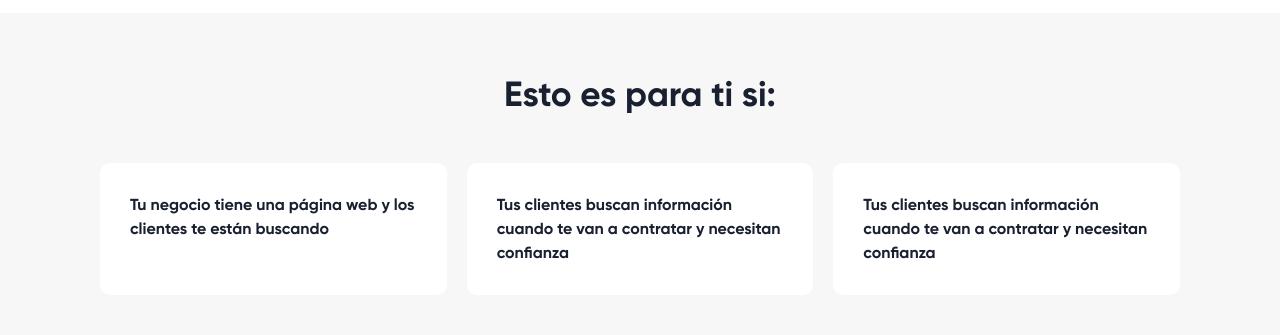
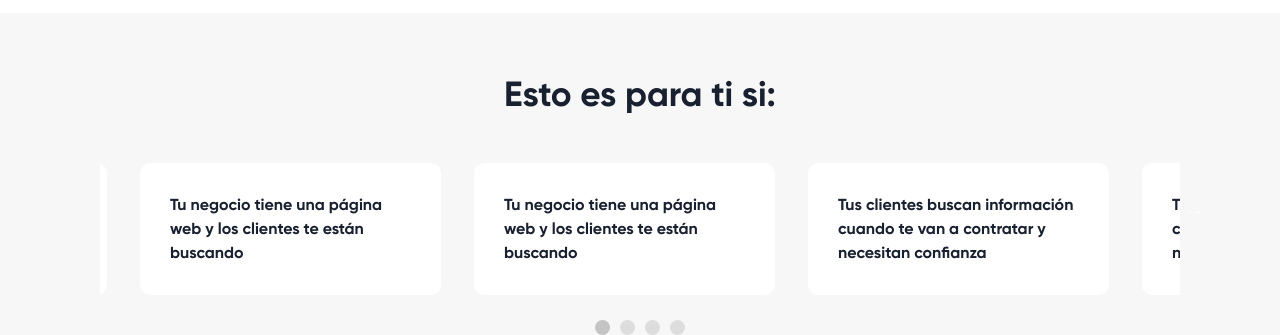
Before and after one commit to Gladibeth/Setroi-w, a plain HTML site: page index.html in a window 1280 px wide. Shown: the part 870-1205 px from the top of the page. Drawn offline with Linux system fonts and the light colour scheme; a web font is replaced by a local one.

Commit message:
Add slider section cta

```diff
--- a/assets/js/main.js
+++ b/assets/js/main.js
@@ -6,3 +6,42 @@ $('.main-video').hover(function toggleControls() {
       this.setAttribute("controls", "controls")
   }
 })
+
+
+$('.cta-slider-js').slick({
+  dots: true,
+  infinite: true,
+  speed: 300,
+  slidesToShow: 3,
+  centerMode: true,
+  centerPadding: '40px',
+  responsive: [
+    {
+      breakpoint: 1024,
+      settings: {
+        arrows: false,
+        centerMode: true,
+        centerPadding: '30px',
+        slidesToShow: 2
+      }
+    },
+    {
+      breakpoint: 768,
+      settings: {
+        arrows: false,
+        centerMode: true,
+        centerPadding: '20px',
+        slidesToShow: 2
+      }
+    },
+    {
+      breakpoint: 480,
+      settings: {
+        arrows: false,
+        centerMode: true,
+        centerPadding: '30px',
+        slidesToShow: 1
+      }
+    }
+  ]
+});
--- a/assets/scss/_page.scss
+++ b/assets/scss/_page.scss
@@ -126,7 +126,7 @@
   }
 
   @include respond-to(sm){
-    grid-template-columns: 100%;
+    grid-template-columns: repeat(2,1fr);
     margin-top: 30px;
   }
   @include respond-to(md){
@@ -164,7 +164,7 @@
         width: 280px;
       }
       @include respond-to(sm){
-        width: 280px;
+        width: 260px;
       }
       @include respond-to(md){
         width: 310px;
@@ -177,6 +177,7 @@
 .main-cta{
   .custom-card {
     padding: 30px;
+    width: 90%;
 
     p{
       margin-bottom: 0;
@@ -184,6 +185,30 @@
     }
   }
 }
+.cta-slider{
+
+  .slick-dots{
+    bottom: -40px;
+    li{
+      opacity: 0.5;
+      @include size(15px,15px);
+
+      &.slick-active{
+        opacity: 1;
+      }
+      button{
+        @include size(15px,15px);
+        background-color: $gray;
+        border-radius: 50%;
+        &:before{
+          @include size(15px,15px);
+          content: '';
+        }
+      }
+    }
+  }
+}
+
 
 .main-benefits{
   .custom-card {
--- a/assets/scss/_variables.scss
+++ b/assets/scss/_variables.scss
@@ -21,6 +21,7 @@ $extrabold: 900;
 $primary: #1BDB74;
 $secondary: #192030;
 $lightgray: #f7f7f7;
+$gray: #C4C4C4;
 $white: #fff;
 $black: #000;
 $shadowColor: #dee2e6;
--- a/index.html
+++ b/index.html
@@ -133,16 +133,28 @@
       <h2 class="main-title text-center">
         Esto es para ti si:
       </h1>
-      <div class="main-grid grid-3 section-spacing-top">
+      <div class="section-spacing-top cta-slider cta-slider-js">
+        <div class="cta-slider-item">
           <div class="custom-card">
             <p>Tu negocio tiene una página web y los clientes te están buscando</p>
           </div>
+        </div>
+        <div class="cta-slider-item">
           <div class="custom-card">
             <p>Tus clientes buscan información cuando te van a contratar y necesitan confianza</p>
           </div>
+        </div>
+        <div class="cta-slider-item">
           <div class="custom-card">
             <p>Tus clientes buscan información cuando te van a contratar y necesitan confianza</p>
           </div>
+        </div>
+        <div class="cta-slider-item">
+          <div class="custom-card">
+            <p>Tu negocio tiene una página web y los clientes te están buscando</p>
+          </div>
+        </div>
+
       </div>
 
       <div class="main-buttons d-flex justify-content-center flex-column flex-sm-row section-spacing-top">
```
Also changed, not shown: assets/css/main.css, 1 other file. Lines whose indentation alone changed are shown as unchanged.
